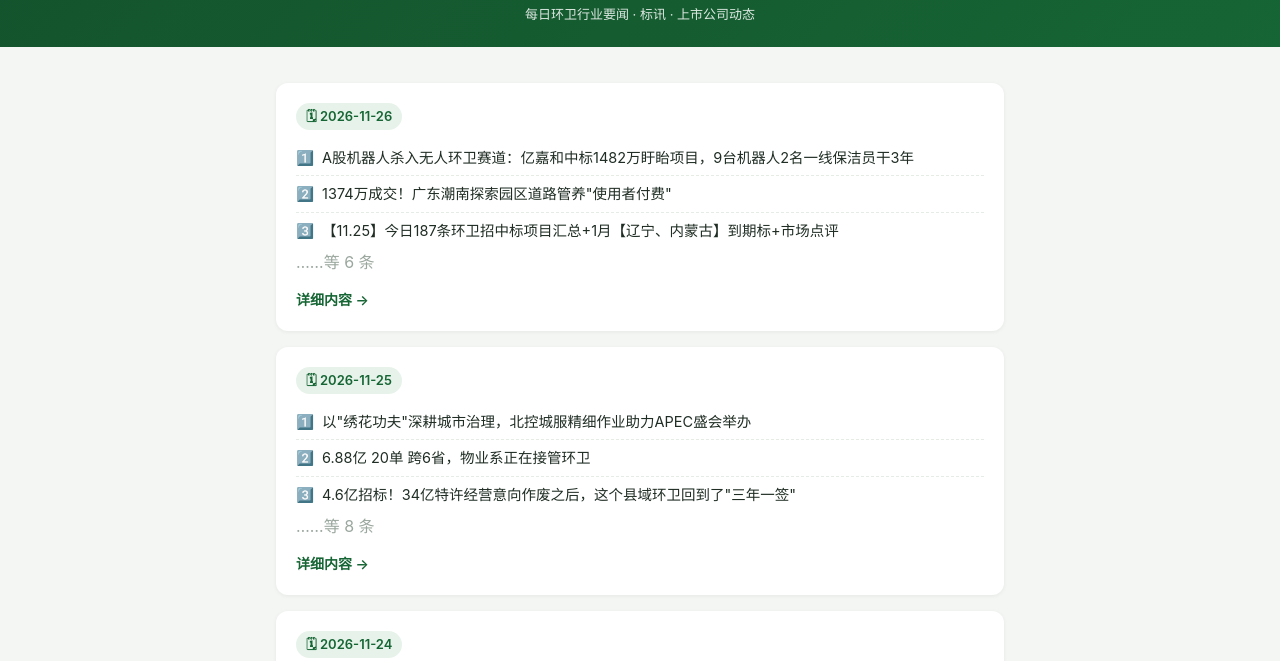
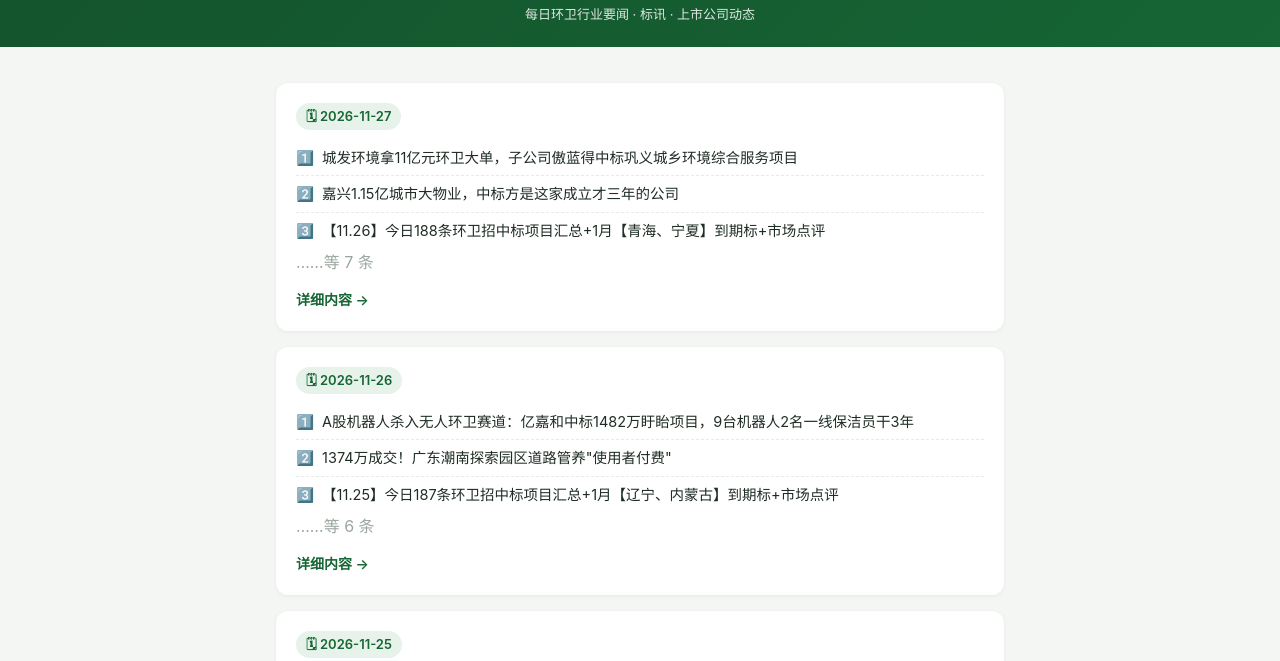
Before and after one commit to Luke1223S/huanwei-news, a plain HTML site: page index.html in a window 1280 px wide. Shown: the part 68-729 px from the top of the page. Drawn offline with Linux system fonts and the light colour scheme.

Commit message:
publish: index.html

```diff
--- a/index.html
+++ b/index.html
@@ -29,6 +29,15 @@ a.back:hover{text-decoration:underline}
 </style></head><body>
 <header class="site"><h1>📰 环卫新闻日刊</h1><p>每日环卫行业要闻 · 标讯 · 上市公司动态</p></header>
 <div class="wrap"><div class="card">
+<span class="date-tag">🗓 2026-11-27</span>
+<p class="meta"></p>
+<ul class="hl"><li><span class="n">1️⃣</span><span>城发环境拿11亿元环卫大单，子公司傲蓝得中标巩义城乡环境综合服务项目</span></li>
+<li><span class="n">2️⃣</span><span>嘉兴1.15亿城市大物业，中标方是这家成立才三年的公司</span></li>
+<li><span class="n">3️⃣</span><span>【11.26】今日188条环卫招中标项目汇总+1月【青海、宁夏】到期标+市场点评</span></li></ul>
+<span style="color:#9aa79e">……等 7 条</span>
+<br/><a class="more" href="2026-11-27.html">详细内容 →</a>
+</div>
+<div class="card">
 <span class="date-tag">🗓 2026-11-26</span>
 <p class="meta"></p>
 <ul class="hl"><li><span class="n">1️⃣</span><span>A股机器人杀入无人环卫赛道：亿嘉和中标1482万盱眙项目，9台机器人2名一线保洁员干3年</span></li>
```
